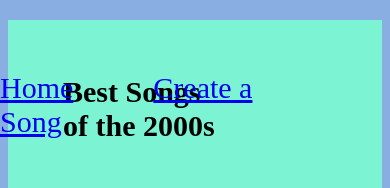
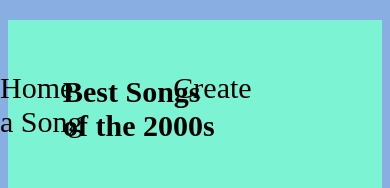
Before and after one commit to strum32/Best-songs-of-the-2000s, a React (Create React App) app in the folder songs/: page / in a window 390 px wide. Shown: the top 188 px of the page. Built offline with nearby package versions, Linux system fonts and the light colour scheme; no server answers.

Commit message:
media queries for create page

```diff
--- a/songs/src/App.css
+++ b/songs/src/App.css
@@ -2,10 +2,6 @@ html {
   background-color: #89aee1;
   width: 100%;
   height: 100%;
-  /* border-left: 300px #d46ce7;
-  border-right: 60px #9effb8;
-  border-top: 60px #e9f259;
-  border-bottom: 60px #7cf4d3; */
 }
 
 .App {
@@ -37,7 +33,7 @@ h1 {
   padding: 15px 15px 15px;
   width: 230px;
   height: 230px;
-  position:relative
+  background: #d46ce7;
 }
 
 
@@ -168,6 +164,101 @@ nav {
   right: 120px;
 }
 
+/* https://paulund.co.uk/css-animation-link-underline ---> this is where I got the transition from */
+
 .homeB {
-  padding-right: 80px;
+  padding-right: 100px;
+  text-decoration: none;
+  color: black;
+  position: relative;
 }
+
+.homeB:before{
+content:'';
+position: absolute;
+width:43%;
+height:2px;
+bottom: 0;
+left: 0;
+background-color: #d46ce7;
+visibility: hidden;
+transform: scaleX(0);
+transition: all 0.3s ease-in-out;
+}
+
+.homeB:hover:before {
+  visibility: visible;
+  transform:scaleX(1);
+}
+
+.createB {
+  text-decoration: none;
+  color: black;
+  position: relative;
+}
+
+.createB:before{
+content:'';
+position: absolute;
+width:100%;
+height:2px;
+bottom: 0;
+left: 0;
+background-color: #d46ce7;
+visibility: hidden;
+transform: scaleX(0);
+transition: all 0.3s ease-in-out;
+}
+
+.createB:hover:before {
+  visibility: visible;
+  transform:scaleX(1);
+}
+
+/* below are my media queries to make the site responsive */
+
+@media (max-width: 376px) {
+  h1{margin: 0px;
+     padding: 0px;
+     padding-bottom: 50px;
+     text-align: center;
+     font-size: 25px;
+     position: absolute;
+     margin-top: 30px;
+     width: 100%;}
+
+  .background {
+    width: 0px;
+    padding: 0px;}
+
+  .createB {
+      text-decoration: none;
+      font-size: 22px;
+      padding-top: 30px;
+    }
+
+  .homeB {
+          font-size: 22px;
+          width: 100%;
+          padding-right: 0px;
+          text-decoration: none;
+          text-align: center;
+          color: black;
+          position: absolute;
+          margin-top: 45px;}
+
+    .createB:hover:before {
+      text-decoration: none;}
+
+      .createB:before{
+       text-decoration:none;}
+
+    .createPage {
+            display: flex;
+            flex-direction: column;
+            margin-left: 5%;
+            margin-right: 5%;
+            margin-top: 20px;
+          }
+
+}
```
Also changed, not shown: 1 other file (tests, documents, lock files or other folders).
